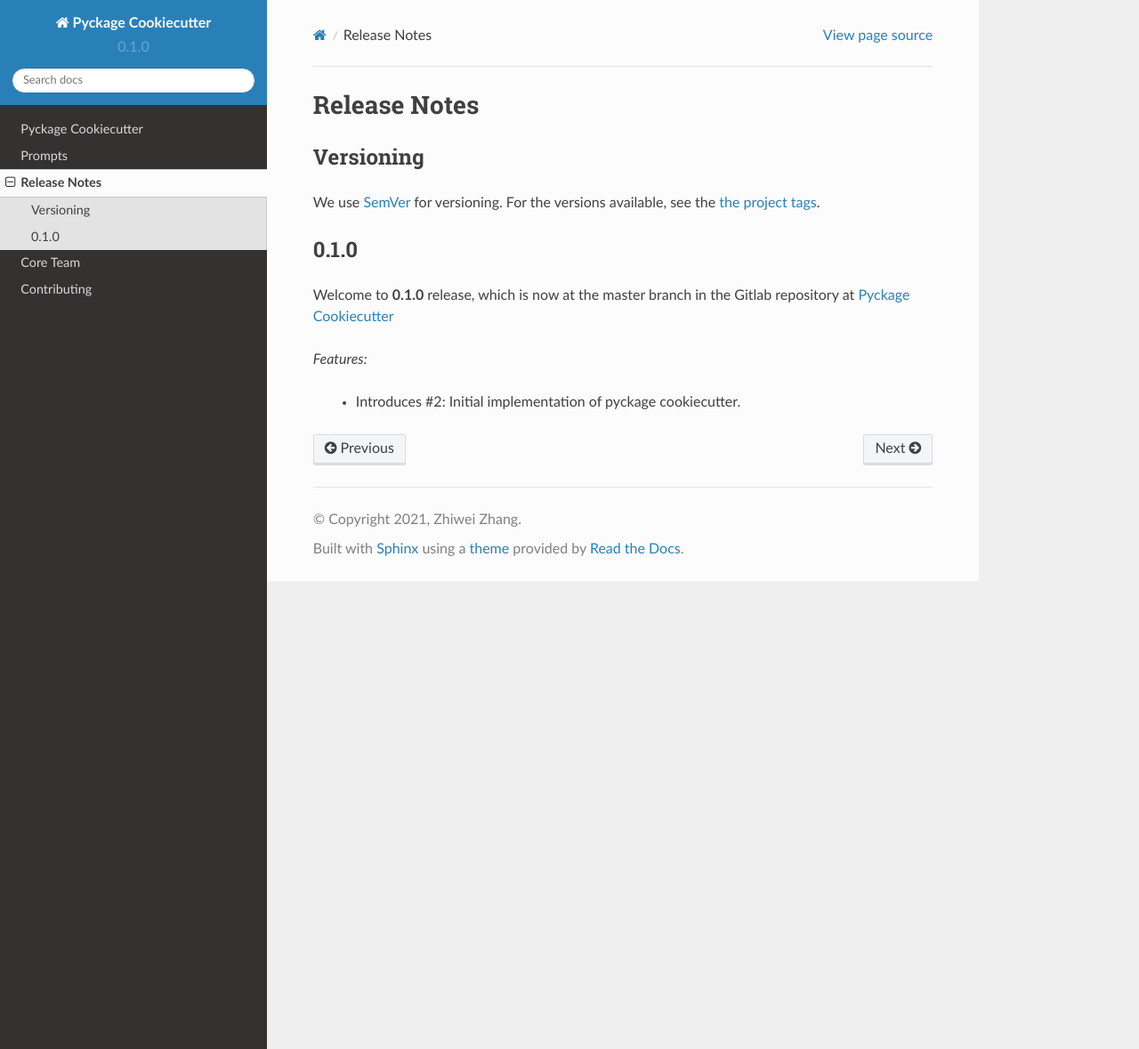
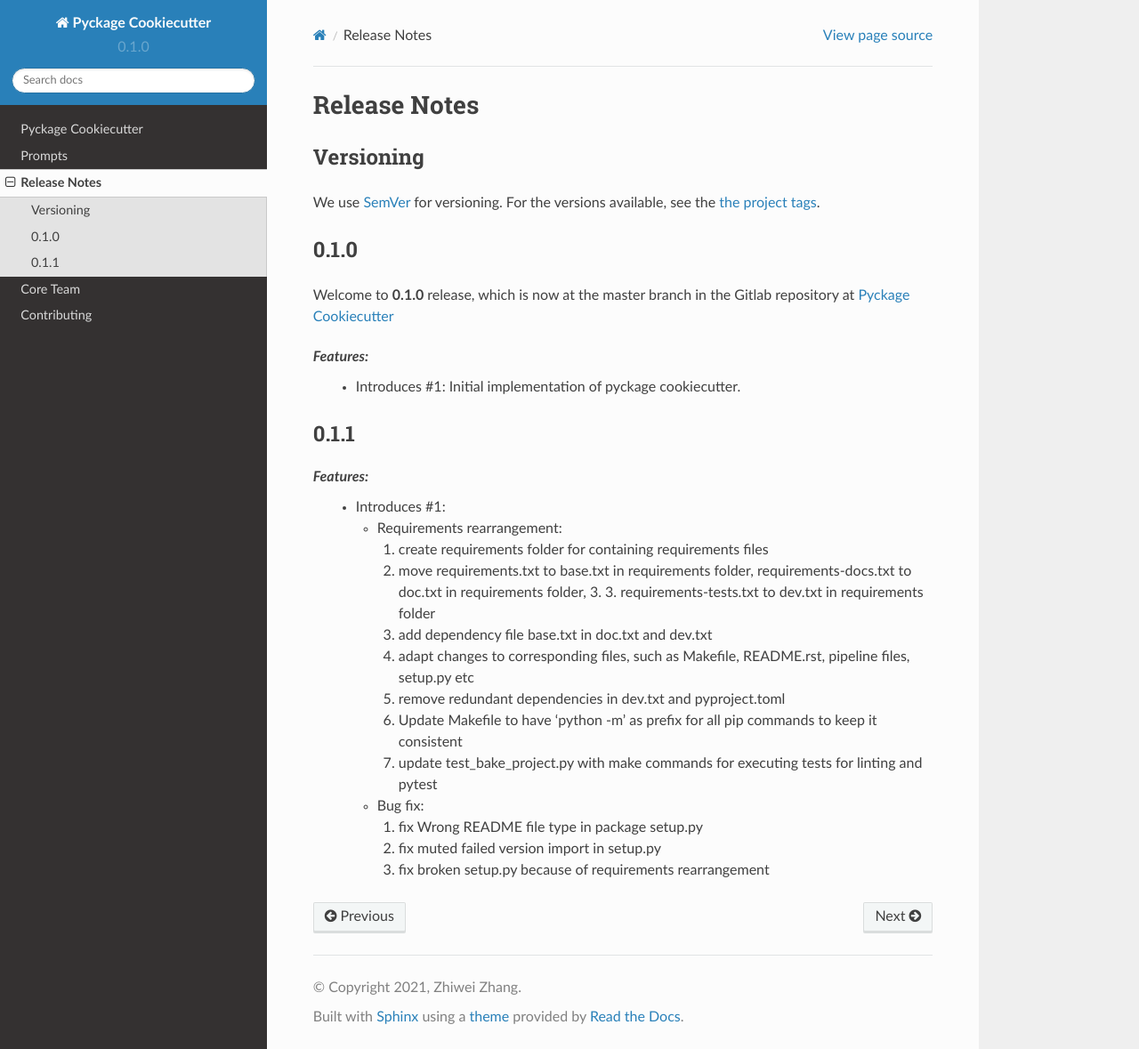
Before and after one commit to zhiwei2017/pyckage-cookiecutter, a Sphinx documentation site: the page built from docs/source/03_release_notes.rst, in a window 1280 px wide and 1179 px high. Shown: the whole window at 89% size. Built offline with Sphinx 7.4.7 and the Read the Docs theme 2.0.0, drawn with Linux system fonts in a browser that asks for light colours; formulas are drawn with MathJax 3.

Commit message:
Update documentation for release notes; add more tags in pyproject.toml

```diff
--- a/docs/source/03_release_notes.rst
+++ b/docs/source/03_release_notes.rst
@@ -13,5 +13,26 @@ We use `SemVer <http://semver.org/>`_ for versioning. For the versions available
 Welcome to **0.1.0** release, which is now at the master branch in the Gitlab repository at `Pyckage Cookiecutter <https://github.com/KnightConan/pyckage-cookiecutter>`_
 
 *Features:*
+  * Introduces #1: Initial implementation of pyckage cookiecutter.
 
-    * Introduces #2: Initial implementation of pyckage cookiecutter.
+0.1.1
+-----
+
+*Features:*
+  * Introduces #1:
+
+    * Requirements rearrangement:
+
+      1. create requirements folder for containing requirements files
+      2. move requirements.txt to base.txt in requirements folder, requirements-docs.txt to doc.txt in requirements folder, 3. 3. requirements-tests.txt to dev.txt in requirements folder
+      3. add dependency file base.txt in doc.txt and dev.txt
+      4. adapt changes to corresponding files, such as Makefile, README.rst, pipeline files, setup.py etc
+      5. remove redundant dependencies in dev.txt and pyproject.toml
+      6. Update Makefile to have 'python -m' as prefix for all pip commands to keep it consistent
+      7. update test_bake_project.py with make commands for executing tests for linting and pytest
+
+    * Bug fix:
+
+      1. fix Wrong README file type in package setup.py
+      2. fix muted failed version import in setup.py
+      3. fix broken setup.py because of requirements rearrangement
--- a/pyproject.toml
+++ b/pyproject.toml
@@ -7,7 +7,7 @@ readme = "README.rst"
 license = "MIT"
 repository = "https://github.com/KnightConan/pyckage-cookiecutter"
 documentation = "https://knightconan.github.io/pyckage-cookiecutter/"
-keywords = ['cookiecutter template', 'python36', 'python37', 'python38']
+keywords = ['cookiecutter template', 'python36', 'python37', 'python38', 'github-actions', 'gitlab-ci', 'bitbucket-pipelines']
 packages = [
   {include = "pyckage_cookiecutter"}
 ]
```
